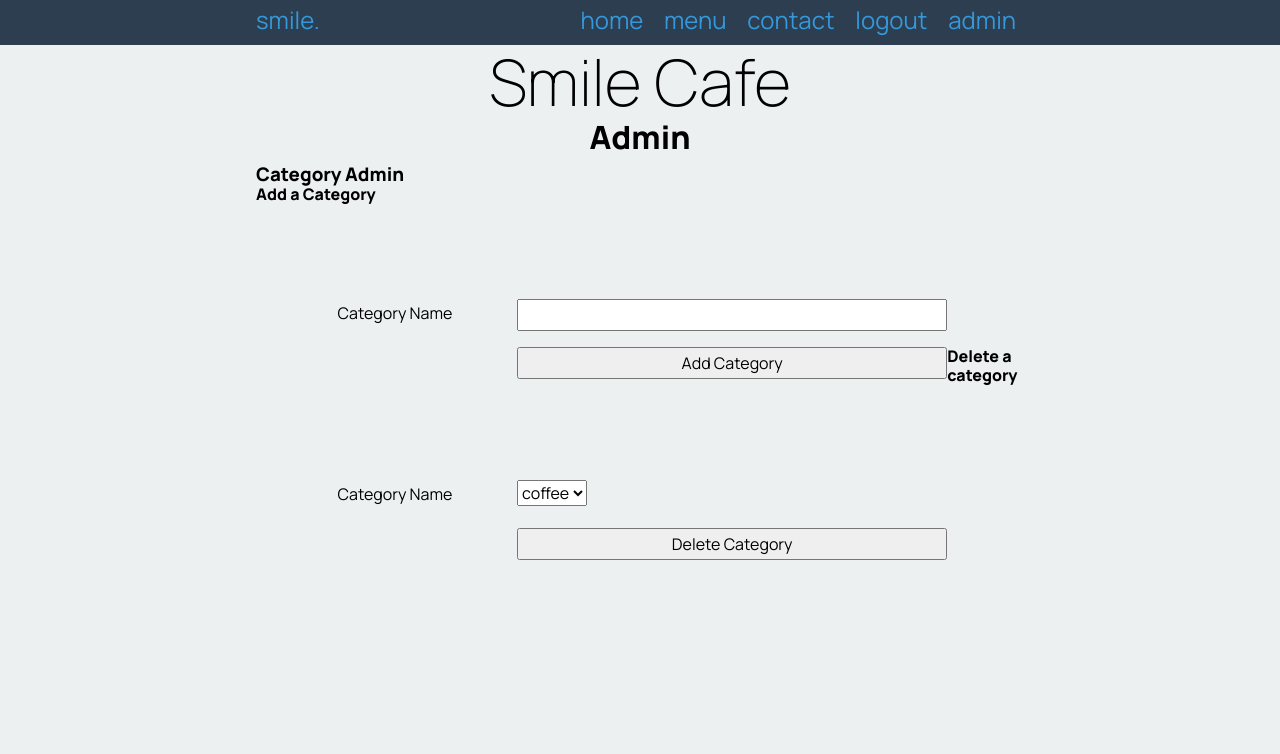
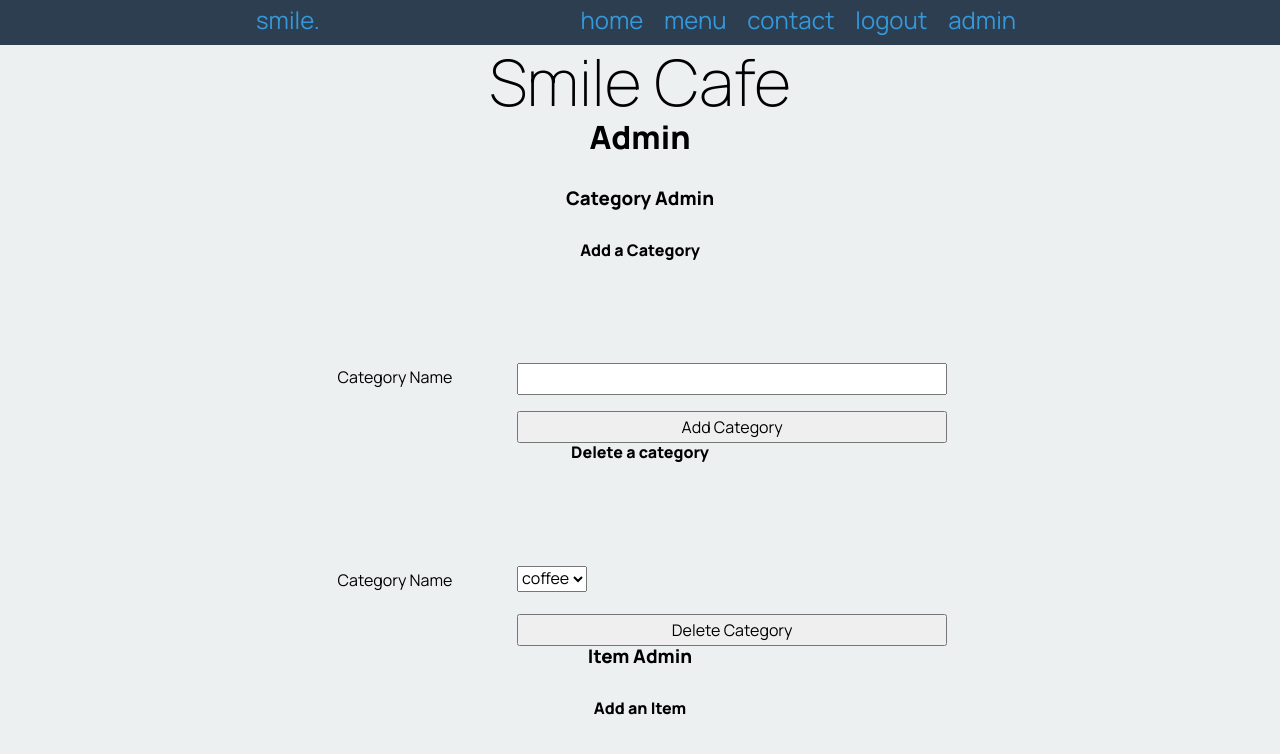
Before and after one commit to Keerti-K/Smile, a Flask app: page /admin in a window 1280 px wide. Shown: the top 754 px of the page. Run offline with Flask 2, Linux system fonts and the light colour scheme; a user stored in the database is signed in; data comes from the database, SQL or seed files in the repository; both versions use the stored data as it was after the commit.

Commit message:
I am up to date wiht website and I am able to delete and add categories

```diff
--- a/app.py
+++ b/app.py
@@ -161,7 +161,7 @@ def add_category():
         cat_name = request.form.get('Name').lower().strip()
         print(cat_name)
         con = open_database(DATABASE)
-        query = "INSERT INTO category ('Name') VALUES (?)"
+        query = "INSERT INTO Category ('Name') VALUES (?)"
         cur = con.cursor()
         cur.execute(query, (cat_name, ))
         con.commit()
--- a/static/smile.css
+++ b/static/smile.css
@@ -38,6 +38,14 @@ h2 {
     text-align: center;
     margin: 0 0 0.5rem 0;
 }
+
+h3, h4 {
+    text-align: center;
+    margin:2rem 0 0.5rem 0;
+}
+
+
+
 
 nav {
     background-color: rgba(44, 62, 80, 1.0); /* darkest blue */
@@ -134,9 +142,10 @@ a, a:visited {
 
 .category-menu ul {
     list-style-type: none;
-    font-size:1cm;
+    font-size:2cm;
     text-align:center;
 }
+
 
 .category-item {
     display: inline;
@@ -145,7 +154,7 @@ a, a:visited {
 
 .category-item a{
     color: rgba(52, 152, 219, 1.0);
-    text-align: center;
+
 }
 
 
--- a/templates/admin.html
+++ b/templates/admin.html
@@ -4,7 +4,7 @@
 
 {% block main %}
 <h3>Category Admin</h3>
-    <h4>Add a Category</h4>
+<h4>Add a Category</h4>
 <form class="myform" method="post" action="/add_category">
     <div class="form-group">
         <div class="form-label"><label for ="Name">Category Name</label></div>
@@ -33,4 +33,7 @@
     </div>
 </form>
 
+<h3>Item Admin</h3>
+<h4>Add an Item</h4>
+
 {% endblock %}
--- a/templates/menu.html
+++ b/templates/menu.html
@@ -5,9 +5,7 @@ menu
 {% endblock %}
 
 {% block main %}
-
-<div class="products">
-    <div class="category-menu">
+<div class="category-menu">
         <ul>
             {% for category in categories %}
             <li class="category-item">
@@ -16,6 +14,8 @@ menu
             {% endfor %}
         </ul>
     </div>
+<div class="products">
+
     {% for product in products %}
     <div class="product-box">
         <div class="product-box-heading"><h2>{{ product[1] }}</h2></div>
```
Also changed, not shown: smilecafe.db.
